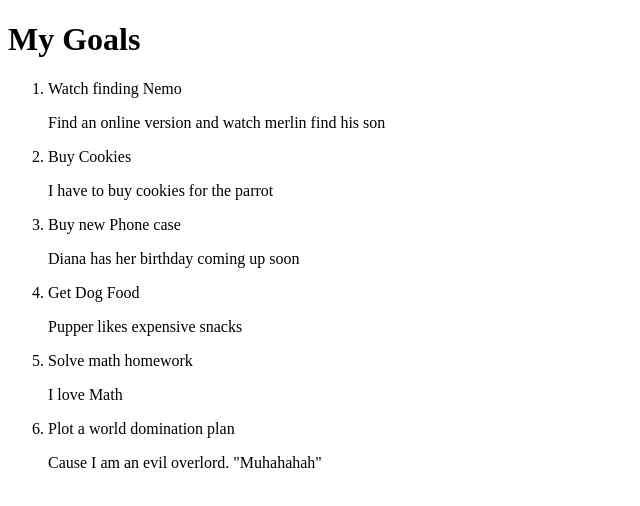
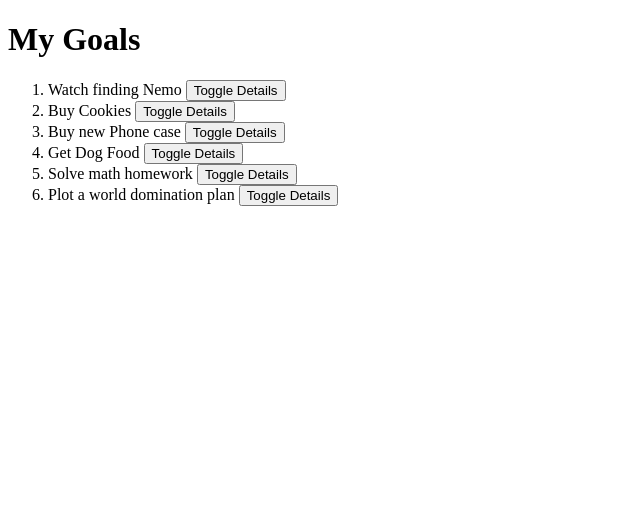
Before and after one commit to hbk93/goals1, an Angular app: page / in a window 1280 px wide. Shown: the top 506 px of the page, without its empty margins (0-640 px from the left). Built offline with nearby package versions, Linux system fonts and the light colour scheme.

Commit message:
change to output property binding

```diff
--- a/src/app/goal/goal.component.html
+++ b/src/app/goal/goal.component.html
@@ -1,9 +1,10 @@
 <div>
   <h1>My Goals</h1>
   <ol>
-    <li *ngFor = 'let goal of goals'>
+    <li *ngFor = 'let goal of goals; let i = index'>
       {{goal.name}}
-      <app-goal-detail [goal]='goal'></app-goal-detail>
+      <button (click)='toggleDetails(i)'>Toggle Details</button>
+      <app-goal-detail *ngIf='goal.showDescription' [goal]='goal'></app-goal-detail>
     </li>
   </ol>
 </div>
--- a/src/app/goal/goal.component.ts
+++ b/src/app/goal/goal.component.ts
@@ -9,13 +9,17 @@
 export class GoalComponent implements OnInit {
 
   goals:Goals[] = [
-    {id:1, name:'Watch finding Nemo', description:'Find an online version and watch merlin find his son'},
-    {id:2, name:'Buy Cookies', description:'I have to buy cookies for the parrot'},
-    {id:3, name:'Buy new Phone case', description:'Diana has her birthday coming up soon'},
-    {id:4, name: 'Get Dog Food', description:'Pupper likes expensive snacks'},
-    {id:5, name:'Solve math homework', description:'I love Math'},
-    {id:6, name:'Plot a world domination plan', description:'Cause I am an evil overlord. "Muhahahah"'},
+    new Goals(1, 'Watch finding Nemo', 'Find an online version and watch merlin find his son'),
+    new Goals(2, 'Buy Cookies', 'I have to buy cookies for the parrot'),
+    new Goals(3, 'Buy new Phone case', 'Diana has her birthday coming up soon'),
+    new Goals(4,  'Get Dog Food', 'Pupper likes expensive snacks'),
+    new Goals(5, 'Solve math homework', 'I love Math'),
+    new Goals(6, 'Plot a world domination plan', 'Cause I am an evil overlord. "Muhahahah"'),
   ];
+
+  toggleDetails(index:any){
+    this.goals[index].showDescription = !this.goals[index].showDescription;
+  }
 
   constructor() { }
 
--- a/src/app/goals.ts
+++ b/src/app/goals.ts
@@ -1,5 +1,6 @@
 export class Goals {
-  id: number | undefined;
-  name: string | undefined;
-  description: string | undefined;
+  showDescription:boolean;
+  constructor(public id: number, public name: string, public description: string){
+    this.showDescription=false;
+  }
 }
```
